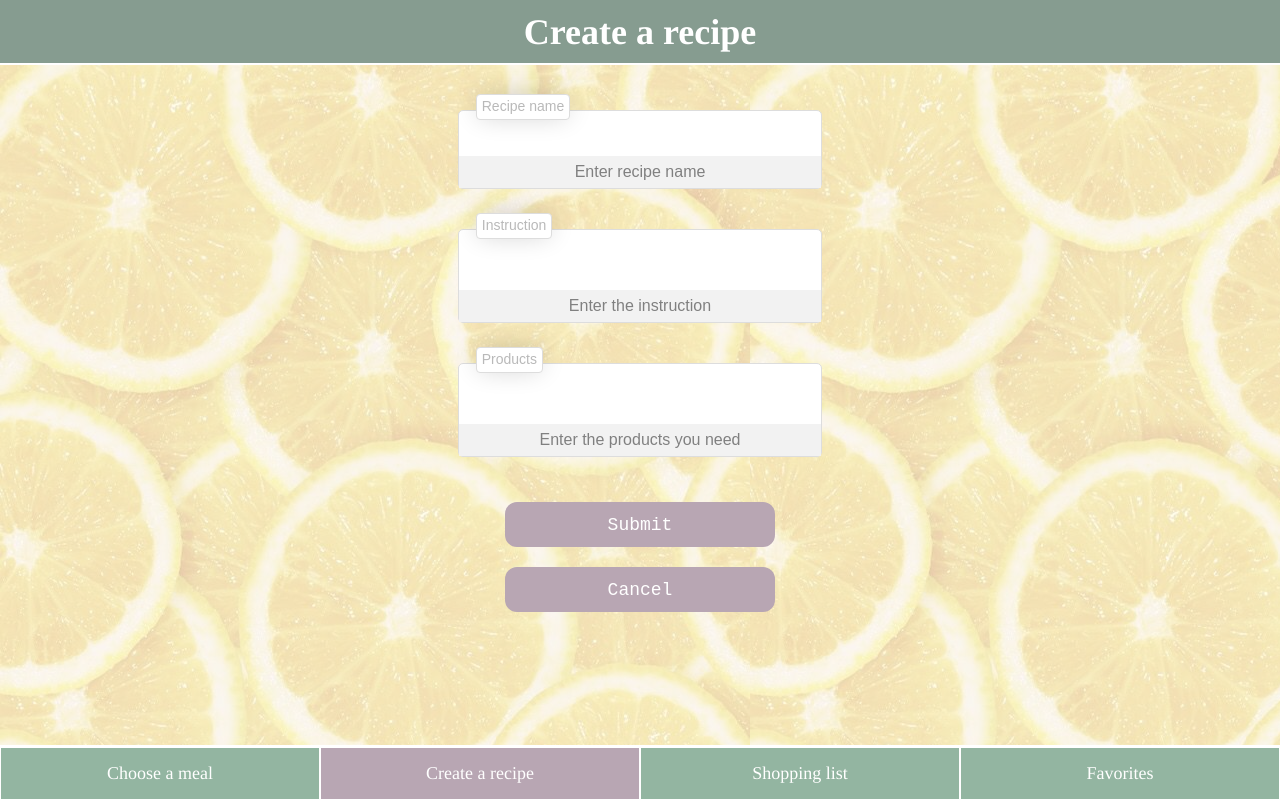
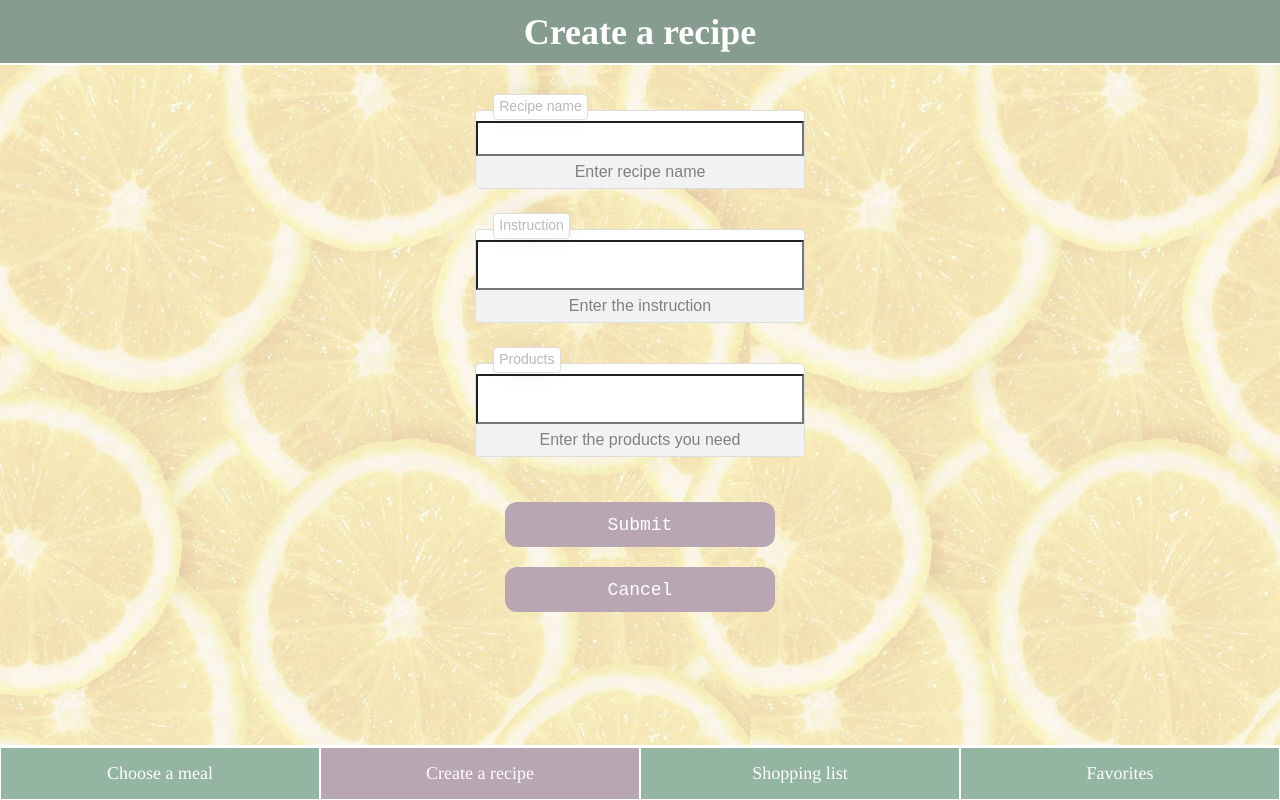
Before and after one commit to nicolefrydrych/capstone-project, a React (Create React App) app: page /createarecipe in a window 1280 px wide. Built offline with nearby package versions, Linux system fonts and the light colour scheme.

Commit message:
Removed unused styling

```diff
--- a/src/common/Navigation.js
+++ b/src/common/Navigation.js
@@ -35,6 +35,5 @@ const NavigationStyled = styled.nav`
   display: grid;
   grid-template-columns: 1fr 1fr 1fr 1fr;
   grid-auto-flow: column;
-
   border-top: 2px solid white;
 `
--- a/src/components/Card.js
+++ b/src/components/Card.js
@@ -61,21 +61,6 @@ export default function Card({
   )
 }
 
-const ButtonStyled = styled.button`
-  position: absolute;
-  right: 5px;
-  bottom: 5px;
-  color: gray;
-  font-size: 16px;
-  border: none;
-  border-radius: 20%;
-
-  font-family: monospace;
-  color: white;
-  background: lightgray;
-  width: 17px;
-`
-
 const CardStyled = styled.section`
   position: relative;
   display: grid;
@@ -85,14 +70,6 @@ const CardStyled = styled.section`
   border-radius: 15px;
   box-shadow: 0 10px 10px #0002;
   width: 310px;
-`
-const ImageBinStyled = styled.img`
-  position: absolute;
-  height: 26px;
-  width: 30px;
-  opacity: 0.4;
-  bottom: 9px;
-  right: 5px;
 `
 
 const ImageStyled = styled.img`
@@ -125,3 +102,11 @@ const InstructionStyled = styled.div`
   font-weight: bold;
   margin-top: 10px;
 `
+const ImageBinStyled = styled.img`
+  position: absolute;
+  height: 26px;
+  width: 30px;
+  opacity: 0.4;
+  bottom: 9px;
+  right: 5px;
+`
--- a/src/pages/CreateRecipe.js
+++ b/src/pages/CreateRecipe.js
@@ -48,10 +48,12 @@ export default function Fridge({ addRecipe }) {
             <SpanStyled>Enter the products you need</SpanStyled>
           </LiStyled>
         </UlStyled>
-        <StyledDiv>
+        <StyledButtonDiv>
           <ButtonStyled type="submit">Submit</ButtonStyled>
-          <ButtonStyled onClick={deleteInputFields}>Cancel</ButtonStyled>
-        </StyledDiv>
+          <ButtonStyled type="button" onClick={deleteInputFields}>
+            Cancel
+          </ButtonStyled>
+        </StyledButtonDiv>
       </CardForm>
     </>
   )
@@ -66,35 +68,18 @@ export default function Fridge({ addRecipe }) {
     document.querySelector('[name=instruction]').value = ''
     document.querySelector('[name=products]').value = ''
   }
-
-  // function handleSubmit(event) {
-  //   event.preventDefault()
-  //   onSubmit(recipeState)
-  // }
-
-  // function handleRecipeChange(event) {
-  //   setRecipeState({
-  //     ...recipeState,
-  //     [event.target.name]: event.target.value,
-  //   })
-  // }
 }
 
 const InputStyled = styled.input`
   box-sizing: border-box;
-  -webkit-box-sizing: border-box;
-  -moz-box-sizing: border-box;
   width: 100%;
   display: block;
   outline: none;
-  border: none;
-  height: 25px;
-  line-height: 25px;
   font-size: 16px;
   padding: 0 0 0 5px;
   background: white;
   color: gray;
-  font-family: Georgia, 'Times New Roman', Times, serif;
+  font-family: Arial;
   height: ${props => props.height || 35}px;
 `
 
@@ -105,14 +90,13 @@ const SpanStyled = styled.span`
   width: 100%;
   text-align: center;
   color: gray;
-  font-family: Arial, Helvetica, sans-serif;
+  font-family: Arial;
   font-size: 16px;
 `
 
 const LabelStyled = styled.label`
-  display: block;
   float: left;
-  box-shadow: 0px -1px 26px -3px rgba(0, 0, 0, 0.2);
+  box-shadow: 0px -1px 26px -8px rgba(0, 0, 0, 0.2);
   border: 1px solid #dddddd;
   border-radius: 4px;
   margin-top: -27px;
@@ -122,8 +106,7 @@ const LabelStyled = styled.label`
   padding: 3px 5px;
   color: #b9b9b9;
   font-size: 14px;
-  overflow: hidden;
-  font-family: Arial, Helvetica, sans-serif;
+  font-family: Arial;
 `
 
 const UlStyled = styled.ul`
@@ -133,7 +116,6 @@ const UlStyled = styled.ul`
 `
 const LiStyled = styled.li`
   margin: 40px 0 5px;
-  display: block;
   background: white;
   padding: 10px 0 0;
   border: 1px solid #dddddd;
@@ -159,7 +141,7 @@ const ButtonStyled = styled.button`
   color: white;
 `
 
-const StyledDiv = styled.div`
+const StyledButtonDiv = styled.div`
   display: grid;
   gap: 20px;
   flex-direction: column;
--- a/src/pages/Favorites.js
+++ b/src/pages/Favorites.js
@@ -78,18 +78,6 @@ const TextStyled = styled.h1`
   text-align: center;
 `
 
-const ButtonStyled = styled.button`
-  position: absolute;
-  left: 0px;
-  top: -20px;
-  color: gray;
-  font-size: 12px;
-  border: 1px solid grey;
-  border-radius: 20%;
-  background: white;
-  font-family: monospace;
-`
-
 const CardStyled = styled.section`
   position: relative;
   display: grid;
```
Also changed, not shown: src/pages/Shoppinglist.js (+0 -7 lines), public/images/delete_outline-4px.svg (deleted).
